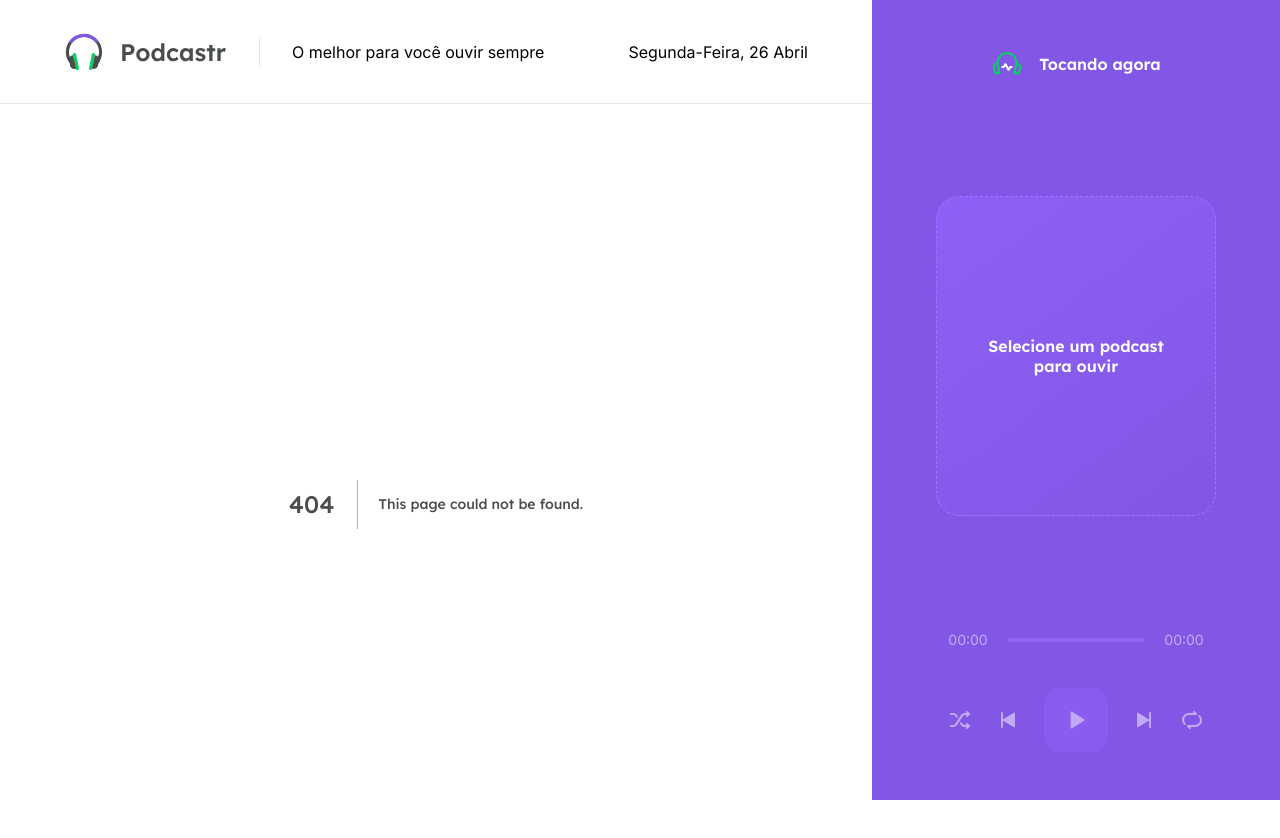
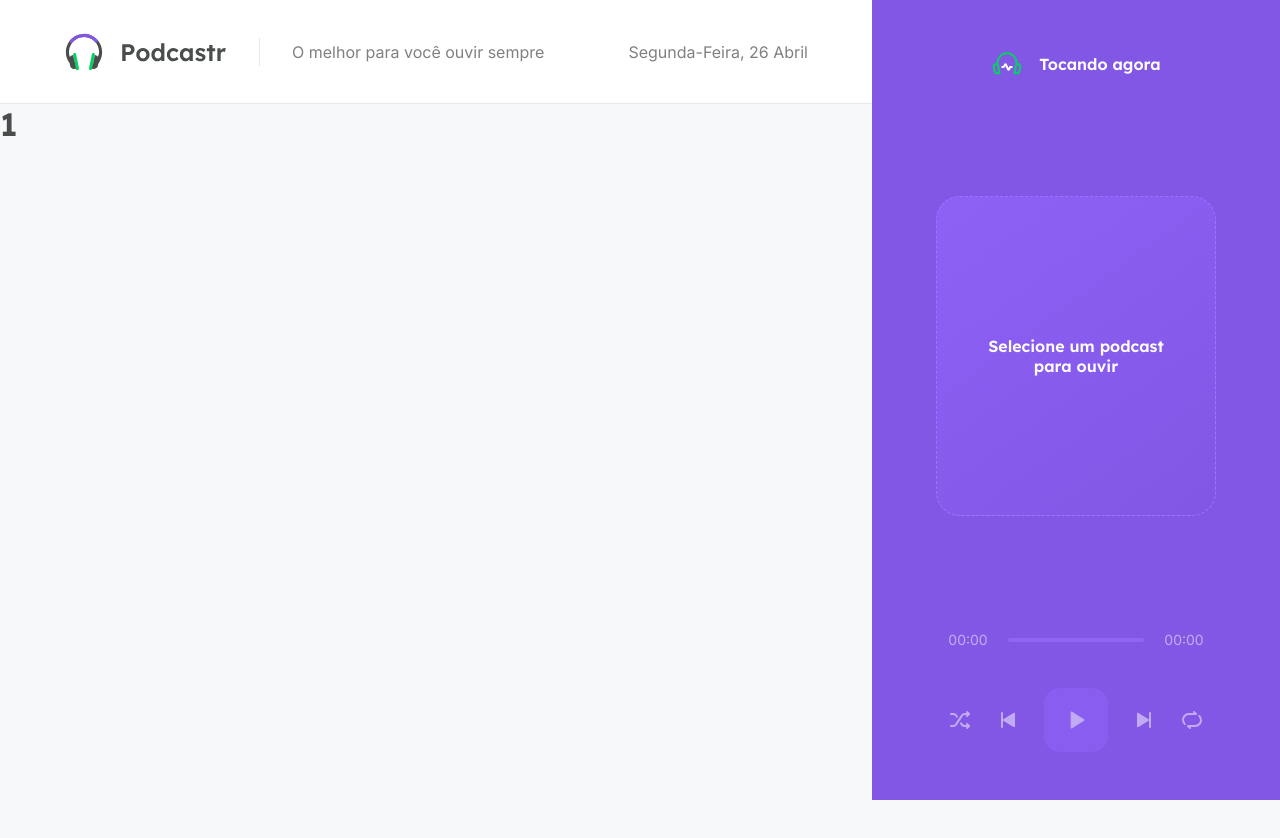
Before and after one commit to Arthur-art/NLW-5-ReactJS, a Next.js app: page /episode/1 in a window 1280 px wide. Before the commit this address had no page. Shown: the top 838 px of the page. After the commit the page ends 800 px from the top, so only its background shows below. Built offline with nearby package versions, Linux system fonts and the light colour scheme.

Commit message:
updating [slug] next/router

```diff
--- /dev/null
+++ b/src/pages/episode/[slug].tsx
@@ -0,0 +1,10 @@
+import { useRouter } from 'next/router'
+
+export default function Episodes() {
+    const router = useRouter();
+
+
+    return (
+        <h1>{router.query.slug}</h1>
+    )
+}
--- a/src/pages/index.tsx
+++ b/src/pages/index.tsx
@@ -96,6 +96,7 @@ export default function Home({ latestEpisodes, allEpisodes }: HomeProps) {
           </table>
 
         </section>
+
       </div>
     </>
   )
```
